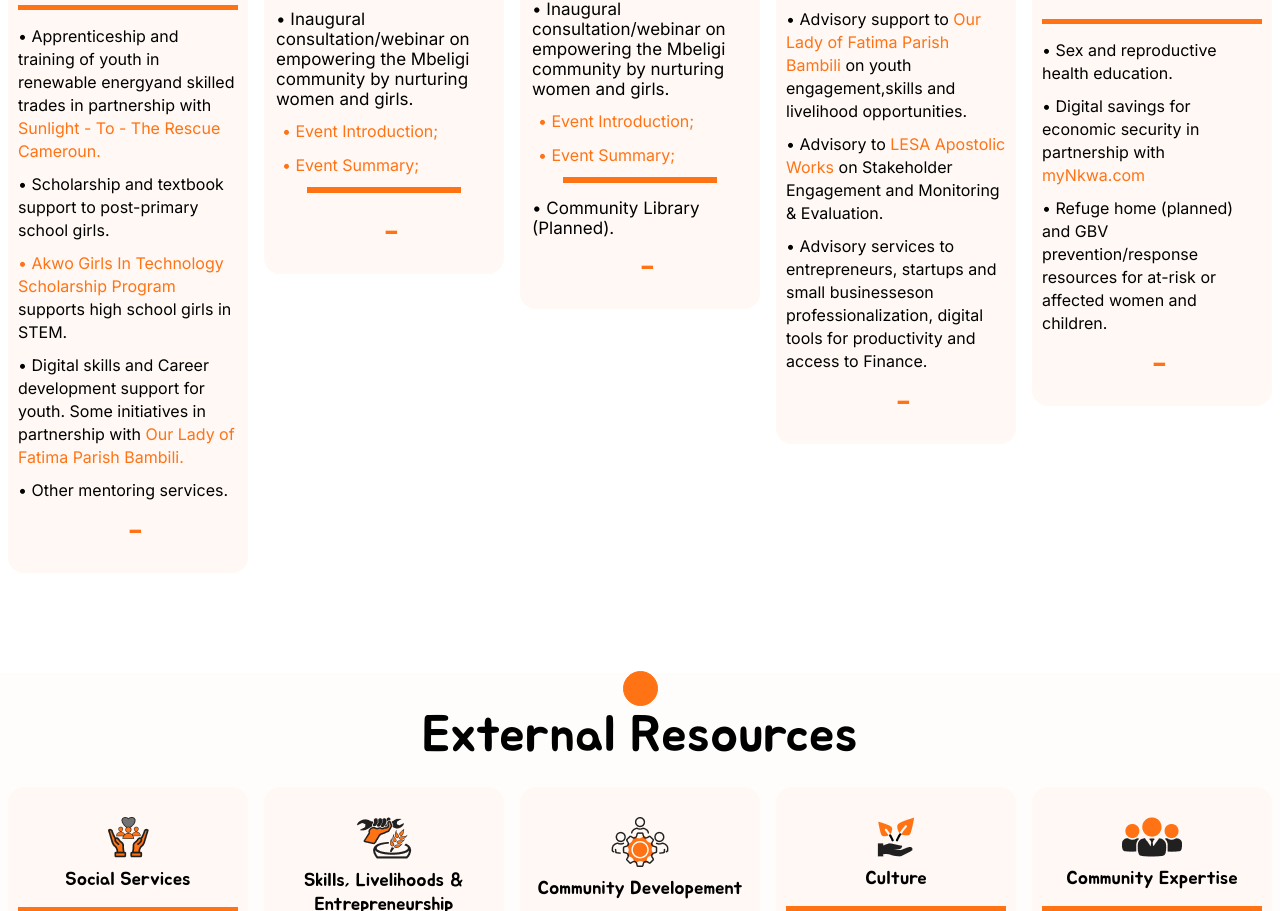
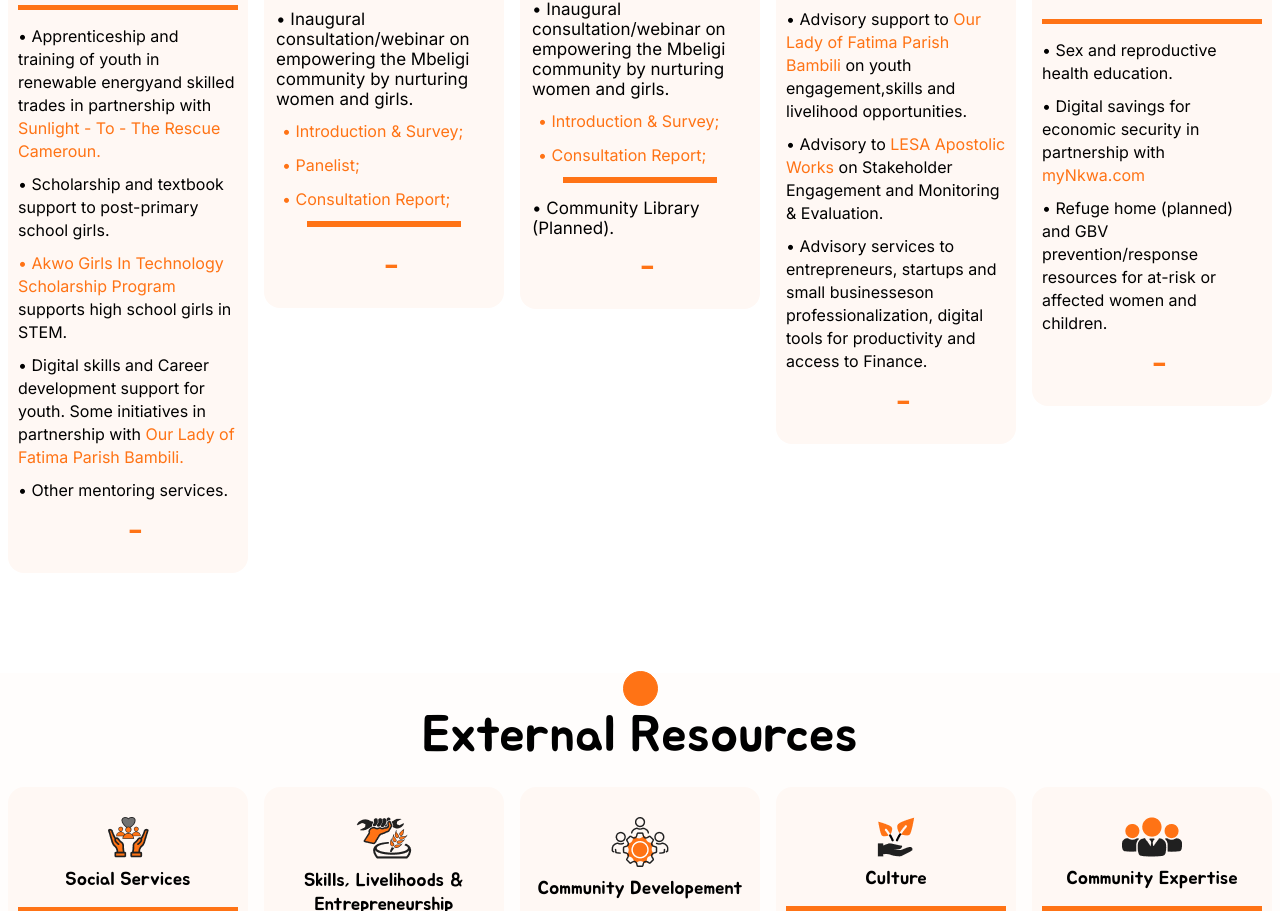
Before and after one commit to TraitzTech/ANfoundation, a React (Create React App) app: page /Bambili in a window 1280 px wide. Shown: the part 1412-2323 px from the top of the page. Built offline with nearby package versions, Linux system fonts and the light colour scheme.

Commit message:
commented see less and more and changed the documents

```diff
--- a/src/components/pillarcards/varpillarcard/varpillarsourcards/Varpillar1.jsx
+++ b/src/components/pillarcards/varpillarcard/varpillarsourcards/Varpillar1.jsx
@@ -1,5 +1,6 @@
 import React, { useState, useRef } from "react";
 import document from "../../../../assets/Inaugural Consultation SUMMARY REPORT 21Sep2024.pdf";
+import panelist from "../../../../assets/PANELISTS - Growing Together as Mbeligi -21Sep2024.pdf";
 import "../varpillarcard.css";
 
 const Varpillar1 = ({ bgImage, headercontent, text }) => {
@@ -102,12 +103,17 @@ const Varpillar1 = ({ bgImage, headercontent, text }) => {
                     href=" https://forms.gle/SJ2KSig1sYrvvSCH8"
                     target="_blank"
                   >
-                    &#8226; Event Introduction;
+                    &#8226; Introduction & Survey;
+                  </a>
+                </li>
+                <li className="lv2-one-li-one">
+                  <a href={panelist} target="_blank">
+                    &#8226; Panelist;
                   </a>
                 </li>
                 <li className="lv2-one-li-two">
                   <a href={document} target="_blank">
-                    &#8226; Event Summary;
+                    &#8226; Consultation Report;
                   </a>
                 </li>
 
--- a/src/components/pillarcards/varpillarcard/varpillarsourcards/Varpillarcard3.jsx
+++ b/src/components/pillarcards/varpillarcard/varpillarsourcards/Varpillarcard3.jsx
@@ -104,12 +104,12 @@ const Varpillar3 = ({ bgImage, headercontent, text }) => {
                     href=" https://forms.gle/SJ2KSig1sYrvvSCH8"
                     target="_blank"
                   >
-                    &#8226; Event Introduction;
+                    &#8226; Introduction & Survey;
                   </a>
                 </li>
                 <li className="lv2-one-li-two">
                   <a href={document} target="_blank">
-                    &#8226; Event Summary;
+                    &#8226; Consultation Report;
                   </a>
                 </li>
 
```
Also changed, not shown: 1 other file (tests, documents, lock files or other folders).
